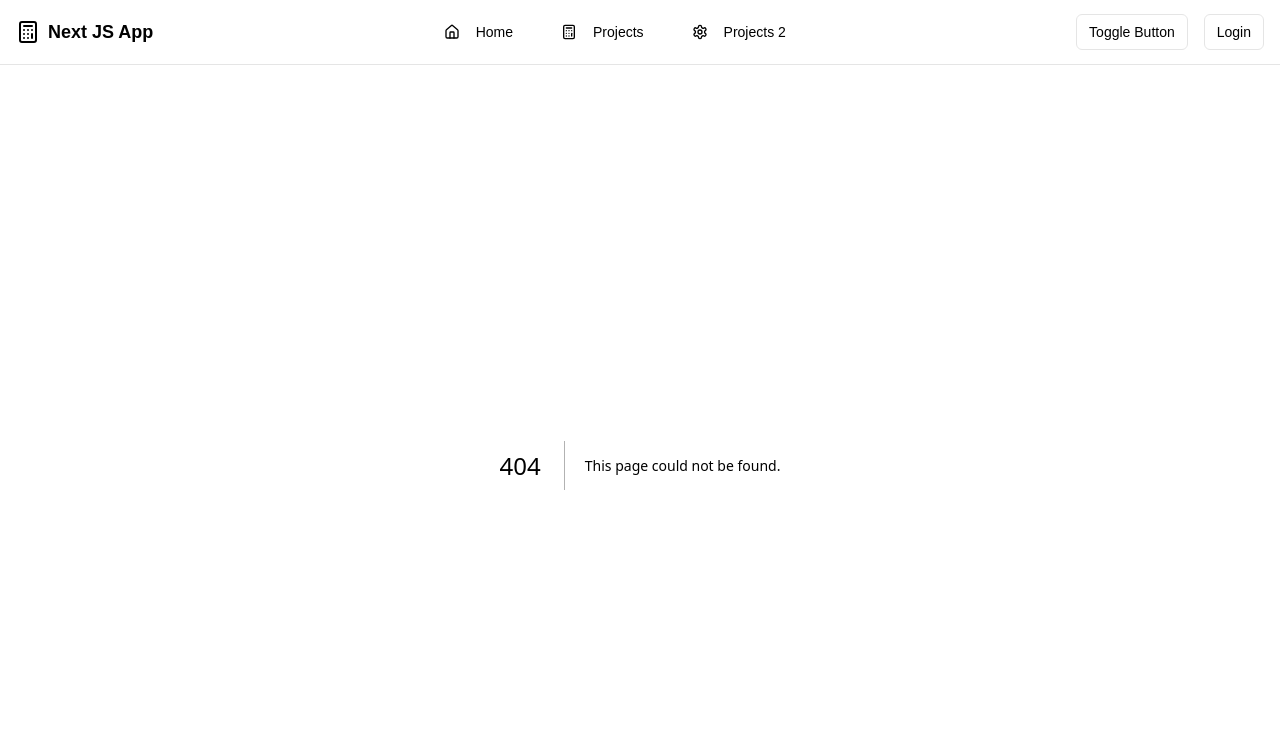
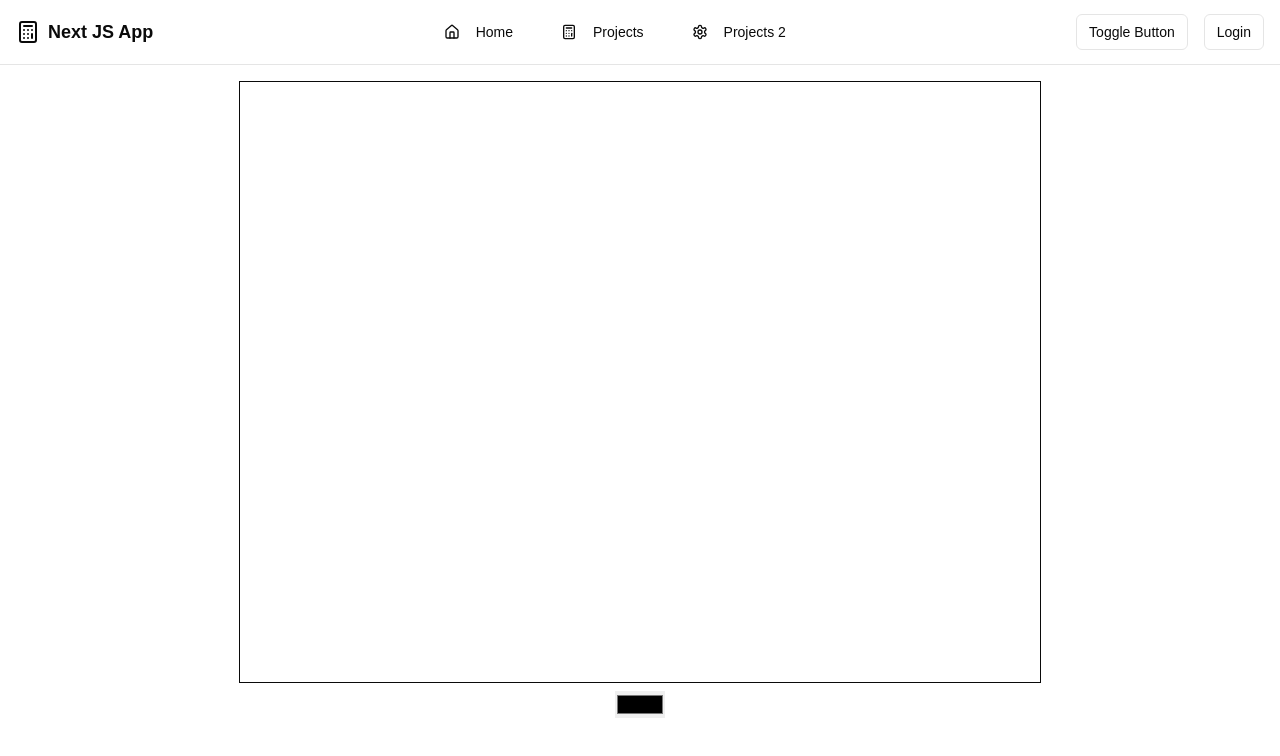
Before and after one commit to 1hirak/ProjectDisplay, a Next.js app: page /useref/p7 in a window 1280 px wide. Before the commit this address had no page. Shown: the top 756 px of the page. Built offline with nearby package versions, Linux system fonts and the light colour scheme.

Commit message:
starting of drawing pad

```diff
--- a/src/app/todo1/page.jsx
+++ b/src/app/todo1/page.jsx
@@ -30,7 +30,6 @@ export default function todo1() {
 
   const [inputTodo, setInputTodo] = useState("");
 
-  // TODO: Implement the add todo handler
   const handleAddTodo = () => {
     if (inputTodo.trim() !== "") {
       let newItem = {
--- a/src/app/useref/p5/Untitled-1.js
+++ /dev/null
@@ -1 +0,0 @@
-return ("hello")
--- a/src/app/useref/p6/page.jsx
+++ b/src/app/useref/p6/page.jsx
@@ -31,3 +31,5 @@ function Dropdown() {
   );
 }
 export default Dropdown;
+
+// Todo: presence of bugs
--- /dev/null
+++ b/src/app/useref/p7/page.jsx
@@ -0,0 +1,58 @@
+'use client'
+import { useRef, useState, useEffect } from 'react'
+
+export default function DrawingBoard() {
+  const canvasRef = useRef(null)
+  const isDrawing = useRef(false)
+  const [brushColor, setBrushColor] = useState('#000000')
+
+  useEffect(() => {
+    const canvas = canvasRef.current
+    if (!canvas) return
+
+    /* Implement:
+    1. Set up canvas context
+    2. Set default stroke style
+    */
+  }, [])
+
+  const startDrawing = (e) => {
+
+    console.log(e)
+    /* Implement:
+    1. Get canvas coordinates
+    2. Begin path
+    3. Update isDrawing ref
+    */
+  }
+
+  const draw = (e) => {
+    if (!isDrawing.current) return
+
+    console.log(e)
+    /* Implement:
+    1. Update path coordinates
+    2. Draw line
+    */
+  }
+
+  return (
+    <div className='flex flex-col items-center w-full gap-2 mt-4'>
+      <canvas
+        ref={canvasRef}
+        width={800}
+        height={600}
+        onMouseDown={startDrawing}
+        onMouseMove={draw}
+        onMouseUp={() => (isDrawing.current = false)}
+        onMouseLeave={() => (isDrawing.current = false)}
+        style={{ border: '1px solid' }}
+      />
+      <input
+        type="color"
+        value={brushColor}
+        onChange={(e) => setBrushColor(e.target.value)}
+      />
+    </div>
+  )
+}
--- a/src/app/useref/page.jsx
+++ b/src/app/useref/page.jsx
@@ -12,7 +12,7 @@ const resources = [
   { id: 3, title: "AutoFocus", path: "/useref/p3" },
   { id: 4, title: "Render Count", path: "/useref/p4" },
   { id: 5, title: "Dynamic Height Textarea", path: "/useref/p5" },
-  { id: 6, title: "_ ", path: "/useref/p6" },
+  { id: 6, title: "Click Outside to Close", path: "/useref/p6" },
   { id: 7, title: "_", path: "/useref/p7" },
   { id: 8, title: "_", path: "/useref/p8" },
   { id: 9, title: "_", path: "/useref/p9" },
```
